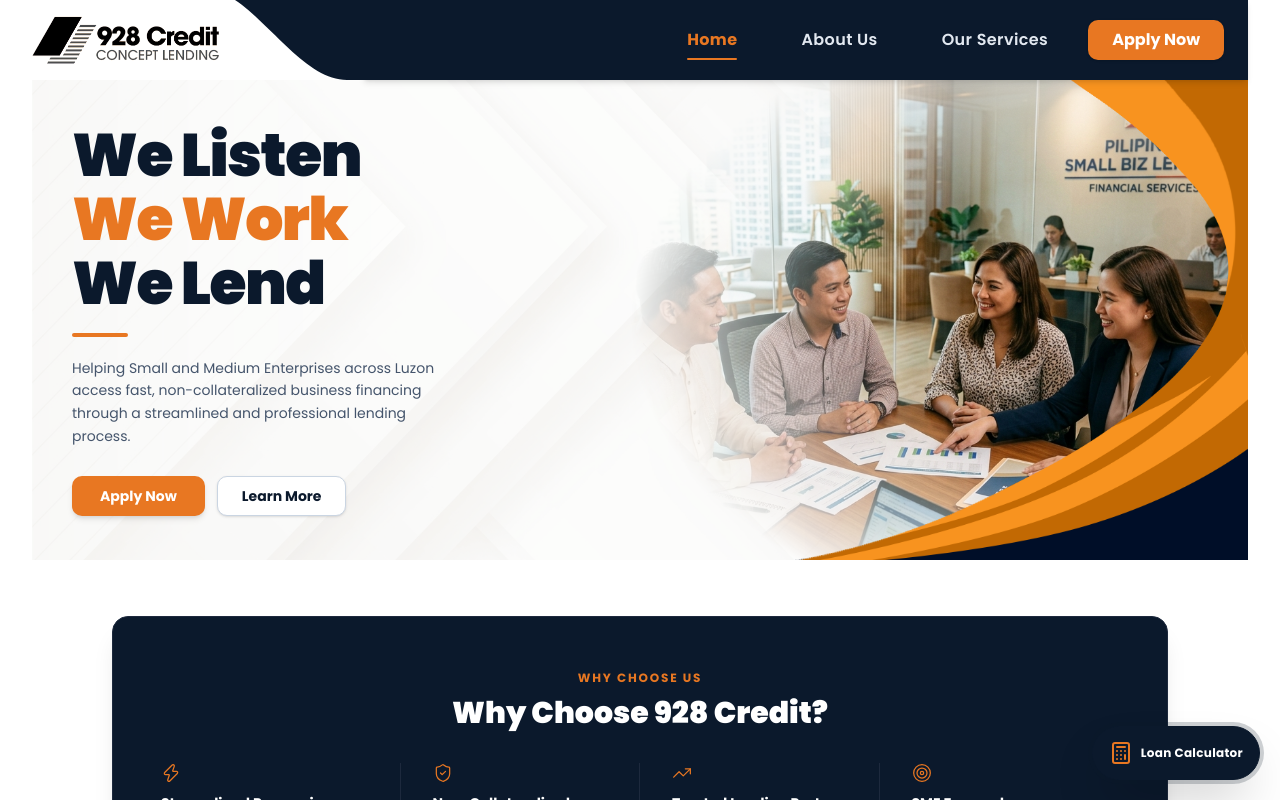
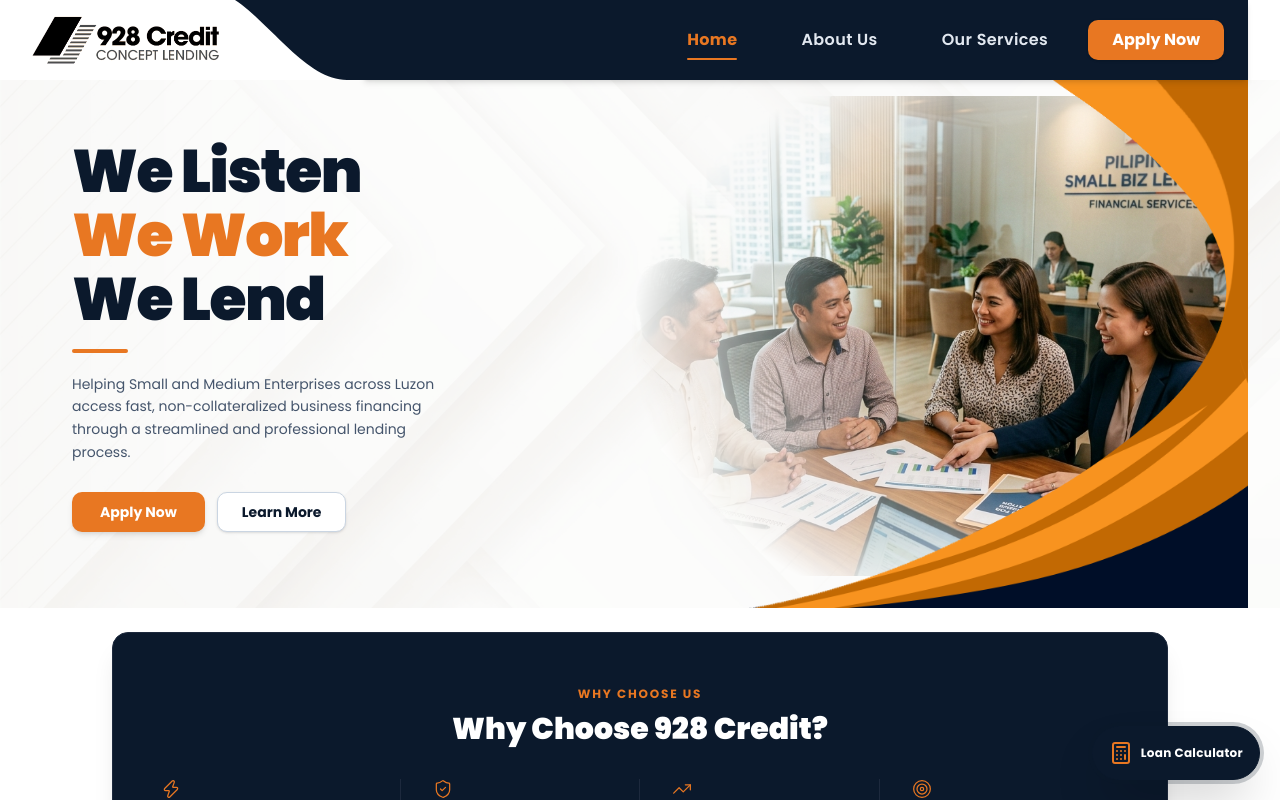
Before and after one commit to JanLancelot/928-lending, a Next.js app: page / in a window 1280 px wide. Shown: the top 800 px of the page. Built offline with nearby package versions, Linux system fonts and the light colour scheme.

Commit message:
removed padding on top for header in home

```diff
--- a/src/app/page.tsx
+++ b/src/app/page.tsx
@@ -45,10 +45,9 @@
 export default function Home() {
   return (
     <div className="w-full bg-white overflow-hidden">
-      <section className="relative w-full bg-white pt-0 pb-6 lg:pb-8 min-h-[340px] sm:min-h-[400px] lg:min-h-[440px] flex items-center overflow-hidden">
-        <div className="relative z-10 max-w-7xl mx-auto px-0 sm:px-6 lg:px-8 w-full">
-          {/* Background pattern matching Footer container width */}
-          <div className="absolute inset-y-0 left-0 sm:left-6 lg:left-8 right-0 sm:right-6 lg:right-8 pointer-events-none z-0 overflow-hidden opacity-30">
+      <section className="relative w-full bg-white pt-0 pb-6 lg:pb-8 min-h-[340px] sm:min-h-[400px] lg:min-h-[440px] overflow-hidden">
+        {/* Background pattern anchored directly to top of section flush under navbar */}
+        <div className="absolute inset-0 pointer-events-none z-0 overflow-hidden opacity-30">
           <Image
             src="/images/bg.jpg"
             alt="Hero Background"
@@ -58,7 +57,7 @@
           />
         </div>
 
-          {/* Header Overlay matching Footer right edge */}
+        {/* Header Overlay anchored directly to top of section flush under navbar */}
         <div className="absolute inset-y-0 right-0 sm:right-6 lg:right-8 h-full pointer-events-none z-20 flex justify-end overflow-hidden">
           <Image
             src="/images/wholeoverlay.png"
@@ -70,6 +69,7 @@
           />
         </div>
 
+        <div className="relative z-10 max-w-7xl mx-auto px-0 sm:px-6 lg:px-8 w-full pt-0 sm:pt-4">
           <div className="grid grid-cols-12 gap-3 sm:gap-6 lg:gap-8 items-center relative z-10 px-0">
 
             <div className="col-span-7 lg:col-span-5 space-y-3 sm:space-y-5 z-20 pl-0 sm:pl-6 lg:pl-10 my-auto flex flex-col justify-center">
```
Lines whose indentation alone changed are shown as unchanged.
